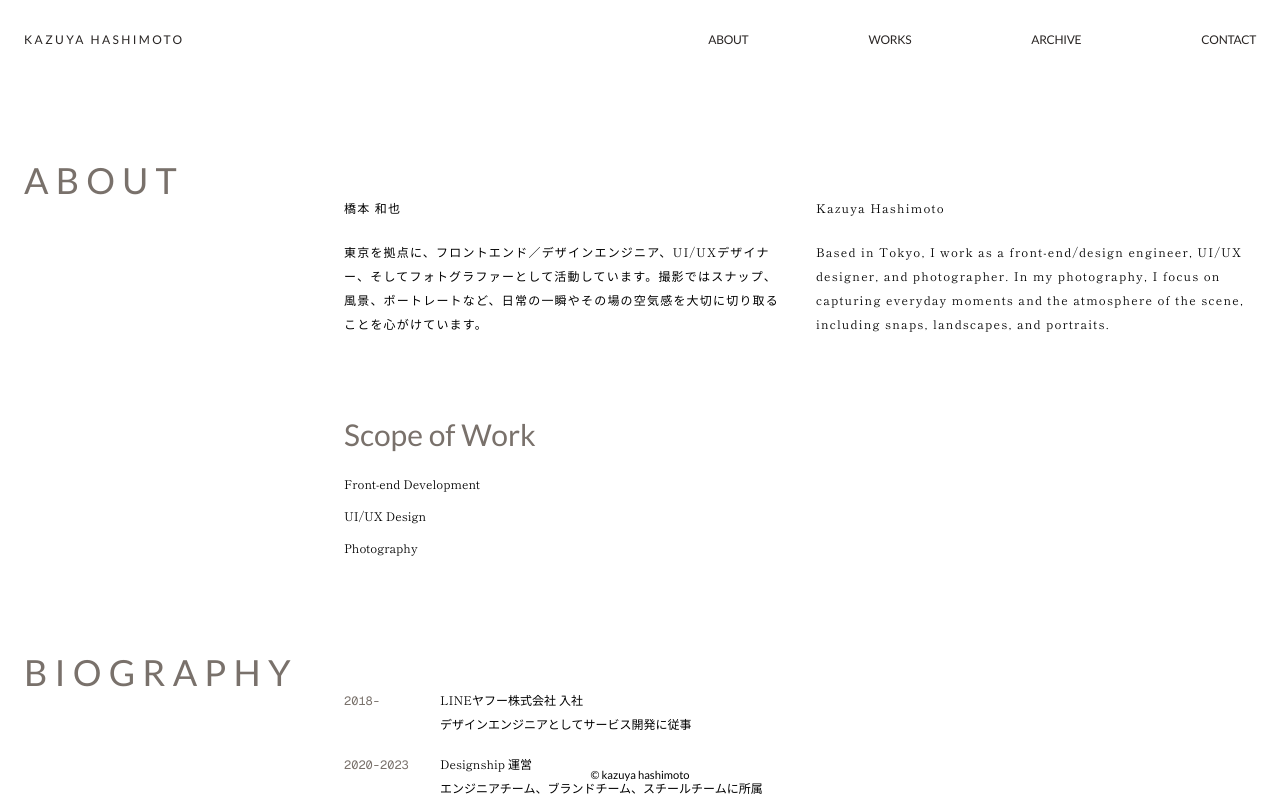
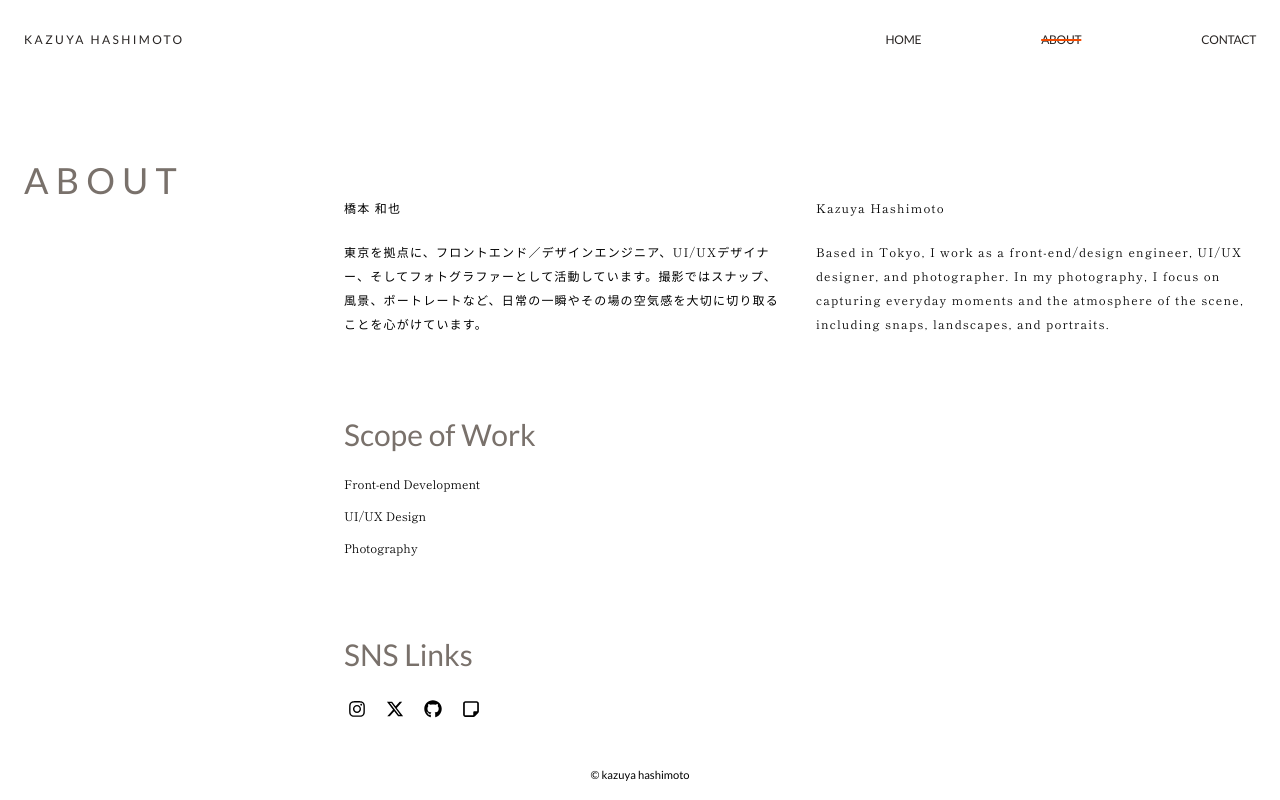
Before and after one commit to kazu-megane/portfolio, a Next.js app: page /about in a window 1280 px wide. Shown: the top 800 px of the page. Built offline with nearby package versions, Linux system fonts and the light colour scheme.

Commit message:
[fix]SNSのリンクをAboutにも載せるように修正

```diff
--- a/src/app/about/page.tsx
+++ b/src/app/about/page.tsx
@@ -1,5 +1,6 @@
 import { Metadata } from 'next';
 import { ContentContainer } from '@/components/common/ContentContainer';
+import { SNS_DATA } from '@/constants';
 
 export const metadata: Metadata = {
   title: 'Kazuya Hashimoto - Portfolio | About',
@@ -51,6 +52,29 @@ const ScopeOfWork = () => {
   );
 };
 
+const SnsLinks = () => {
+  return (
+    <div className="flex flex-col gap-6">
+      <h3 className="font-serif text-3xl text-stone-500">SNS Links</h3>
+      <ul className="flex gap-3 text-xs">
+        {SNS_DATA.map((sns) => (
+          <li key={sns.name}>
+            <a
+              href={sns.url}
+              target="_blank"
+              rel="noopener noreferrer"
+              aria-label={sns.name}
+              className="flex p-1 transition-opacity ease-in hover:opacity-50"
+            >
+              <sns.icon size={18} />
+            </a>
+          </li>
+        ))}
+      </ul>
+    </div>
+  );
+};
+
 const Biography = () => {
   const data: Array<{
     year: string;
@@ -97,6 +121,7 @@ export default function About() {
           <div className="mt-10 flex flex-col gap-16 md:gap-20">
             <Introduction />
             <ScopeOfWork />
+            <SnsLinks />
           </div>
         </section>
         <section className="flex flex-col items-start md:flex-row md:gap-10">
--- a/src/app/contact/page.tsx
+++ b/src/app/contact/page.tsx
@@ -1,6 +1,6 @@
 import { Metadata } from 'next';
 import { ContentContainer } from '@/components/common/ContentContainer';
-import { SNS_DATA } from '@/constants';
+import { CONTACT_DATA } from '@/constants';
 
 export const metadata: Metadata = {
   title: 'Kazuya Hashimoto - Portfolio | Contact',
@@ -20,15 +20,15 @@ export default function Contact() {
               <span>Contact us here for any inquiries.</span>
             </p>
             <ul className="flex flex-col gap-2">
-              {SNS_DATA.map((sns) => (
-                <li key={sns.name} className="flex">
+              {CONTACT_DATA.map((contact) => (
+                <li key={contact.name} className="flex">
                   <a
-                    href={sns.url}
+                    href={contact.url}
                     target="_blank"
                     rel="noopener noreferrer"
-                    className="py-1 font-serif text-sm underline hover:opacity-50 md:text-base"
+                    className="py-1 font-serif text-sm underline ease-in hover:opacity-50 md:text-base"
                   >
-                    {sns.name}
+                    {contact.name}
                   </a>
                 </li>
               ))}
--- a/src/components/common/Header/index.tsx
+++ b/src/components/common/Header/index.tsx
@@ -6,9 +6,10 @@ import { useState, useEffect, useMemo } from 'react';
 import { twMerge } from 'tailwind-merge';
 
 const MENU_DATA = [
+  { title: 'HOME', href: '/' },
   { title: 'ABOUT', href: '/about' },
-  { title: 'WORKS', href: '#' },
-  { title: 'ARCHIVE', href: '#' },
+  // { title: 'WORKS', href: '#' },
+  // { title: 'ARCHIVE', href: '#' },
   { title: 'CONTACT', href: '/contact' },
 ];
 const MENU_ID = 'header-menu';
@@ -50,7 +51,14 @@ export const Header = ({ className }: Props) => {
           <ul className="flex items-center gap-[80px] tracking-[-.02em] lg:gap-[120px]">
             {MENU_DATA.map((item) => (
               <li key={item.title}>
-                <Link href={item.href} className="transition-opacity ease-in hover:opacity-50">
+                <Link
+                  href={item.href}
+                  className={twMerge(
+                    'transition-opacity ease-in hover:opacity-50',
+                    pathname === item.href ? 'line-through decoration-orange-600 decoration-2' : '',
+                    isTopPage ? 'decoration-white' : '',
+                  )}
+                >
                   {item.title}
                 </Link>
               </li>
@@ -97,7 +105,13 @@ export const Header = ({ className }: Props) => {
                   transitionDelay: isMenuOpen ? `${index * 100}ms` : `${(MENU_DATA.length - 1 - index) * 100}ms`,
                 }}
               >
-                <Link href={item.href} className="font-serif text-lg text-stone-800">
+                <Link
+                  href={item.href}
+                  className={twMerge(
+                    'font-serif text-lg text-stone-800',
+                    pathname === item.href ? 'line-through decoration-orange-600 decoration-2' : '',
+                  )}
+                >
                   {item.title}
                 </Link>
               </li>
--- a/src/constants/index.ts
+++ b/src/constants/index.ts
@@ -1 +1 @@
-export { SNS_DATA } from './sns';
+export { SNS_DATA, CONTACT_DATA } from './sns';
--- a/src/constants/sns.ts
+++ b/src/constants/sns.ts
@@ -1,4 +1,4 @@
-import { FaInstagram, FaXTwitter } from 'react-icons/fa6';
+import { FaInstagram, FaXTwitter, FaGithub, FaRegNoteSticky } from 'react-icons/fa6';
 import type { IconType } from 'react-icons';
 
 type Sns = {
@@ -10,4 +10,8 @@ type Sns = {
 export const SNS_DATA: Sns[] = [
   { name: 'Instagram', url: 'https://www.instagram.com/kazuya_frame', icon: FaInstagram },
   { name: 'X', url: 'https://x.com/kazuya_frame', icon: FaXTwitter },
+  { name: 'GitHub', url: 'https://github.com/kazuya-frame', icon: FaGithub },
+  { name: 'note', url: 'https://note.com/kazuya_frame', icon: FaRegNoteSticky },
 ];
+
+export const CONTACT_DATA = SNS_DATA.filter((sns) => sns.name !== 'GitHub' && sns.name !== 'note');
```
